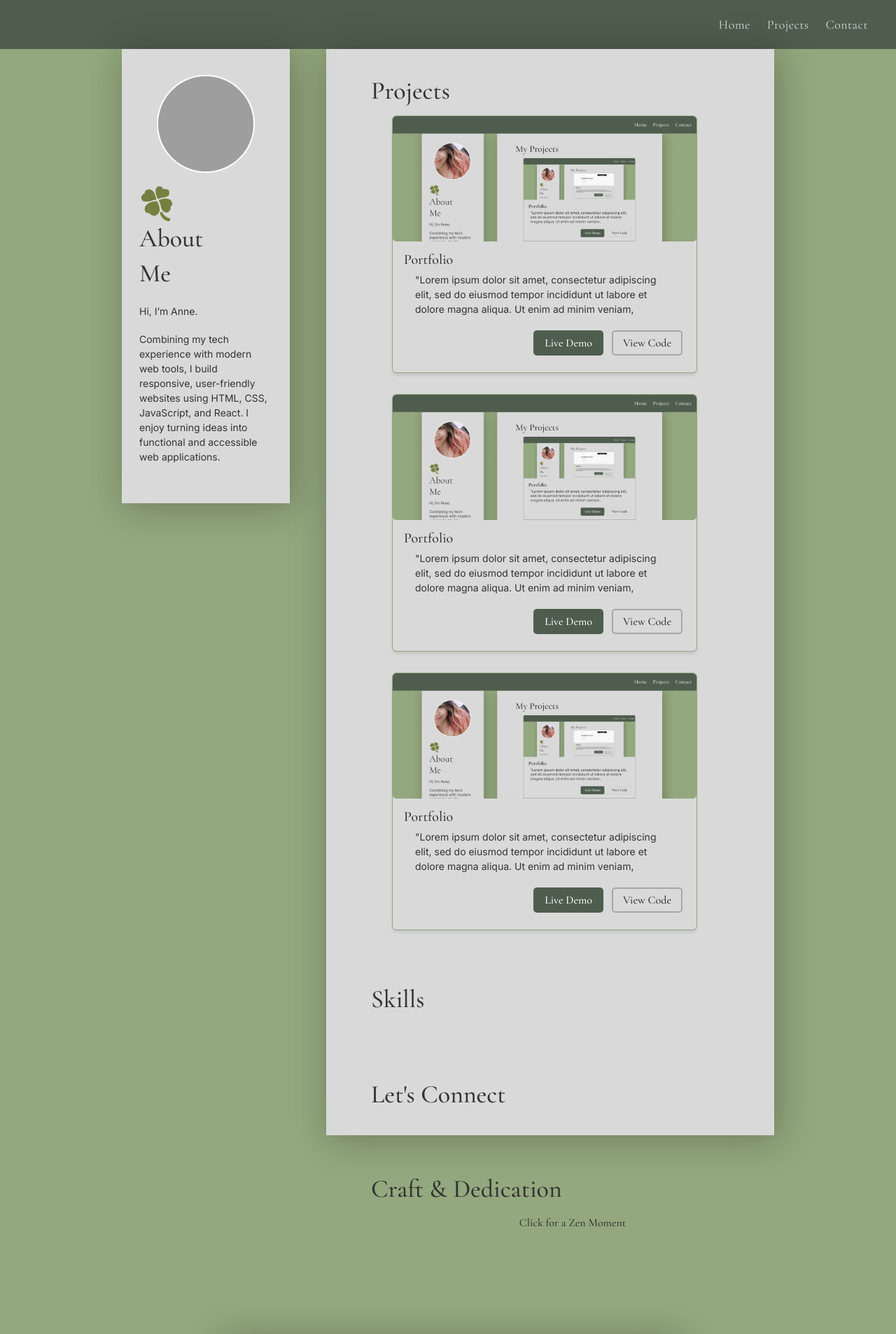
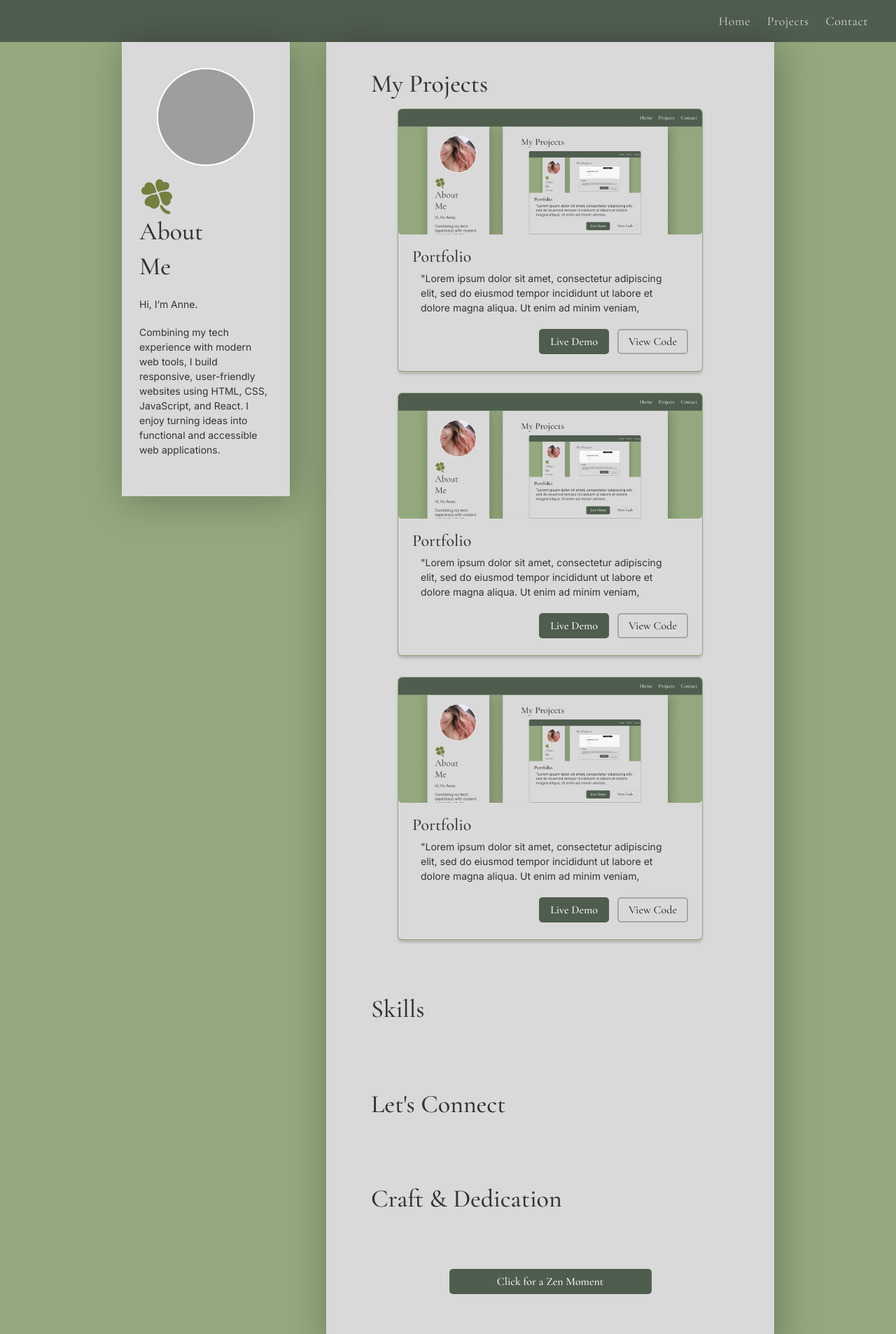
Before and after one commit to itskaedechan/personal-portfolio, a React (Vite) app: page / in a window 1280 px wide. Shown: the top 1906 px of the page at 70% size. Built offline with nearby package versions, Linux system fonts and the light colour scheme; grey boxes are pictures that could not be loaded; a web font is replaced by a local one.

Commit message:
Fixed wrappers for the sections and buttons

```diff
--- a/src/components/Body.jsx
+++ b/src/components/Body.jsx
@@ -2,9 +2,10 @@ import ProjectCard from "./ProjectCard";
 
 export default function Body() {
   return (
-    <div className="off-white bg-cream charcoal-text flex h-[1552px] w-[640px] flex-col py-10 pl-16 font-cg font-medium shadow">
-      <h1 className="mb-4">Projects</h1>
-      <div className="flex flex-col gap-8">
+    <div className="off-white bg-cream charcoal-text h-auto w-[640px] pb-20 font-cg font-medium shadow">
+      <div className="flex flex-col py-10 pl-16">
+        <h1 className="mb-4">My Projects</h1>
+        <div className="ml-[39px] flex flex-col gap-8">
           <ProjectCard />
           <ProjectCard />
           <ProjectCard />
@@ -13,7 +14,13 @@ export default function Body() {
         {/* create props for section headers for mapping */}
         <h1 className="mb-4 mt-20">Let's Connect</h1>
         <h1 className="mb-4 mt-20">Craft & Dedication</h1>
-      <button>Click for a Zen Moment</button>
+      </div>
+      <div className="mt-6 flex justify-center">
+        <button className="bg-accent w-[289px] rounded-[5px] py-[6px] font-cg text-[#FFFFFF]">
+          {" "}
+          Click for a Zen Moment
+        </button>
+      </div>
     </div>
   );
 }
--- a/src/components/ProjectCard.jsx
+++ b/src/components/ProjectCard.jsx
@@ -3,13 +3,13 @@ import ViewCodeButton from "./buttons/ViewCodeButton";
 
 export default function ProjectCard() {
   return (
-    <div className="bg-cream ml-[31px] h-auto w-[434px] rounded-[5px] pb-6 shadow-[0px_4px_4px_0px_rgba(0,_0,_0,_0.1)] outline outline-[0.5px] outline-[#93a87e]">
+    <div className="bg-cream h-auto w-[434px] rounded-[5px] pb-6 shadow-[0px_4px_4px_0px_rgba(0,_0,_0,_0.2)] outline outline-[0.5px] outline-[#93a87e]">
       <img
         src="/images/portfolio.jpg"
         alt="Portfolio"
         className="rounded-[5px] object-cover"
       />
-      <h2 className="mx-4 mb-1 mt-3 text-xl font-medium">Portfolio</h2>
+      <h2 className="mx-5 mb-1 mt-4 text-2xl font-medium">Portfolio</h2>
       <p className="mx-8">
         {" "}
         "Lorem ipsum dolor sit amet, consectetur adipiscing elit, sed do eiusmod
--- a/src/index.css
+++ b/src/index.css
@@ -26,7 +26,7 @@ body {
 }
 
 h1 {
-  font-size: 2.25em;
+  font-size: 2.25rem;
   line-height: 1.1;
 }
 
@@ -39,13 +39,13 @@ p {
 
 header {
   display: flex;
-  padding: 20px 40px;
+  padding: 0 40px;
   width: 100%;
   background-color: #4f5d4e;
   color: #d9d9d9;
   justify-content: end;
   align-items: center;
-  height: 70px;
+  min-height: 3.75rem;
 }
 
 /* Palette Colors */
```
Lines whose indentation alone changed are shown as unchanged.
